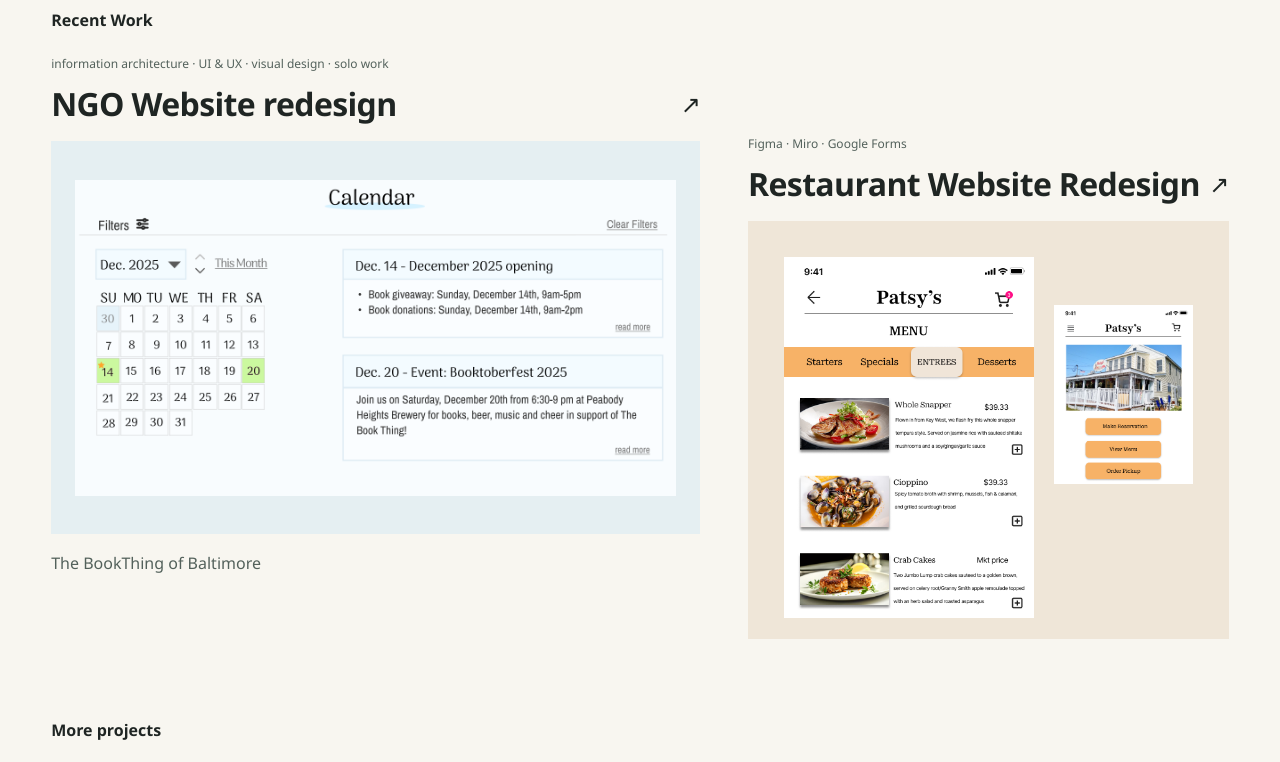
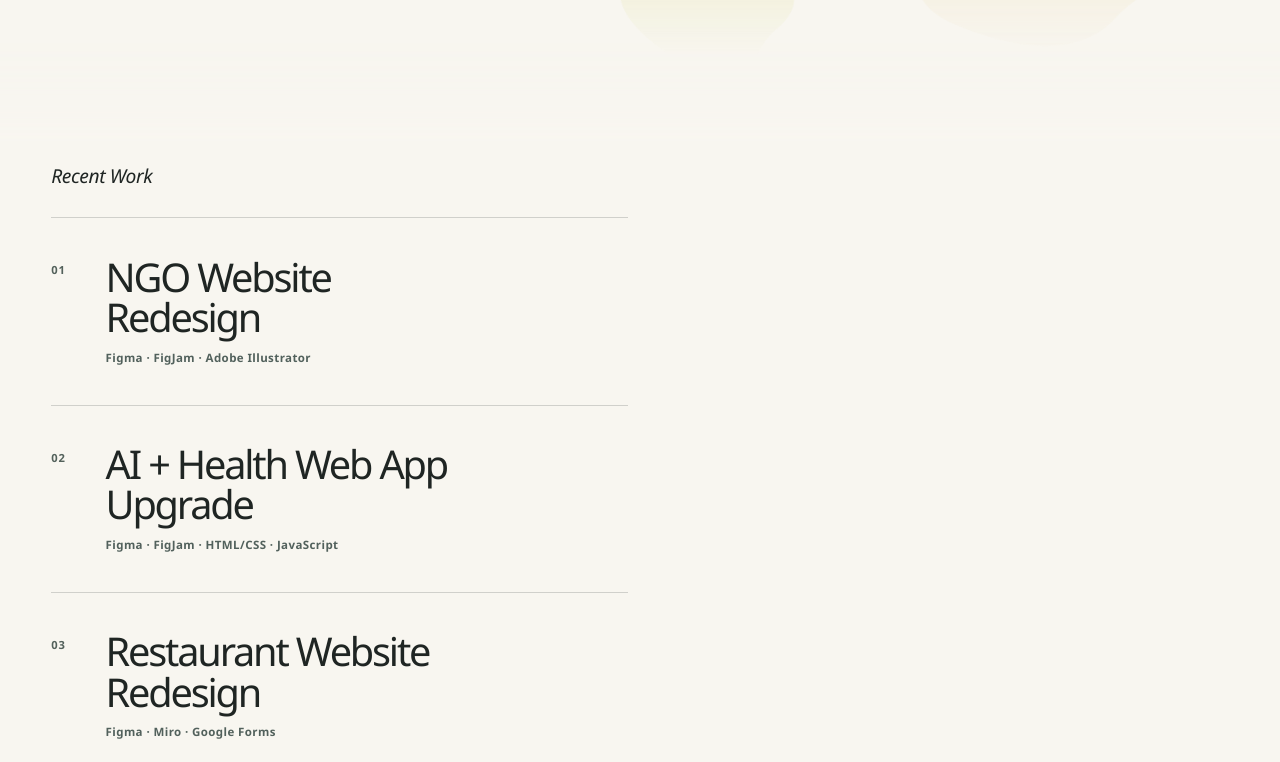
Before and after one commit to ShuyueGe/shuyuege.github.io, a React (Vite) app: page /#/ in a window 1280 px wide. Shown: the part 498-1260 px from the top of the page. Built offline with nearby package versions, Linux system fonts and the light colour scheme; a web font is replaced by a local one.

Commit message:
Restore previous homepage design

```diff
--- a/src/components/AboutSection.tsx
+++ b/src/components/AboutSection.tsx
@@ -1,17 +1,45 @@
 export function AboutSection() {
+  const focusAreas = [
+    "Product Design",
+    "UX Research",
+    "Information Architecture",
+    "Responsive Web Design",
+    "AI-assisted Prototyping",
+    "Visual Systems",
+  ];
+
   return (
     <section className="about-section about-hero page-shell" id="about">
+      <div className="about-hero__watercolor" aria-hidden="true">
+        <img
+          className="about-hero__watercolor-image"
+          src="/images/home/homepage-watercolor-bg.png"
+          alt=""
+          decoding="async"
+        />
+      </div>
+
       <div className="about-hero__content">
         <p className="about-hero__intro">
-          Hi, I&apos;m <mark className="about-hero__name">Shu</mark>. <span className="about-hero__role"></span>
+          Hi, I&apos;m <mark className="about-hero__name">Shu</mark>.
         </p>
         <h1 className="about-hero__title">
-          Product Designer<br />for clear, usable digital experiences.
+          <span className="about-hero__title-primary">Product Designer</span>
+          <span className="about-hero__title-secondary">
+            for clear, usable digital experiences.
+          </span>
         </h1>
         <p className="about-hero__description">
-          I turn complex content and user needs into structured interfaces and working prototypes across web and mobile, using AI-assisted workflows to move from research to implementation.
+          I turn complex content and user needs into structured interfaces and
+          working prototypes across web and mobile, using AI-assisted workflows
+          to move from research to implementation.
         </p>
 
+        <ul className="about-hero__focus" aria-label="Design focus areas">
+          {focusAreas.map((focusArea) => (
+            <li key={focusArea}>{focusArea}</li>
+          ))}
+        </ul>
       </div>
     </section>
   );
--- a/src/components/ProjectNameList.tsx
+++ b/src/components/ProjectNameList.tsx
@@ -30,10 +30,9 @@ export function ProjectNameList({
             <span className="project-name-list__number">
               {String(index + 1).padStart(2, "0")}
             </span>
-            <span className={`project-name-list__content${project.showcase ? " project-name-list__content--with-subtitle" : ""}`}>
-              <strong>{project.showcase?.title ?? project.title}</strong>
-              {project.showcase && <span className="project-showcase__subtitle">{project.showcase.subtitle}</span>}
-              <small>{(project.showcase?.tags ?? project.tools).join(" · ")}</small>
+            <span className="project-name-list__content">
+              <strong>{project.title}</strong>
+              <small>{project.tools.join(" · ")}</small>
             </span>
           </Link>
         </li>
--- a/src/components/ProjectShowcase.tsx
+++ b/src/components/ProjectShowcase.tsx
@@ -1,42 +1,116 @@
+import type { CSSProperties } from "react";
+import { useState } from "react";
 import { Link } from "react-router-dom";
 import { projects } from "../data/projects";
+import type { Project } from "../types/project";
+import { ProjectNameList } from "./ProjectNameList";
+
+const projectArtworkPaths: Record<string, string> = {
+  "ngo-website-redesign": "/images/projects/ngo-hover.png",
+  "ai-health-web-app-upgrade": "/images/projects/ai-health-hover.png",
+  "restaurant-website-redesign": "/images/projects/restaurant-hover.png",
+  "church-ngo-website-redesign-implementation":
+    "/images/projects/church-hover.png",
+};
+
+const projectHoverBackgrounds: Partial<Record<string, string>> = {
+  "ai-health-web-app-upgrade": "#E3EEF2",
+  "restaurant-website-redesign": "#F6EFE0",
+  "church-ngo-website-redesign-implementation": "#F7EFEA",
+};
+
+const projectActiveTitleColors: Record<string, string> = {
+  "ngo-website-redesign": "#3F5A3D",
+  "ai-health-web-app-upgrade": "#2B4157",
+  "restaurant-website-redesign": "#4F3A34",
+  "church-ngo-website-redesign-implementation": "#492A28",
+};
+
+interface ProjectArtworkProps {
+  project: Project;
+}
+
+function ProjectArtwork({ project }: ProjectArtworkProps) {
+  return (
+    <div className="project-artwork" aria-hidden="true">
+      <img
+        className="project-artwork__image"
+        src={projectArtworkPaths[project.slug]}
+        alt=""
+        decoding="async"
+      />
+    </div>
+  );
+}
 
 export function ProjectShowcase() {
-  const otherProjects = projects.filter(project => !["ngo-website-redesign", "restaurant-website-redesign"].includes(project.slug));
-  return <section className="selected-work page-shell" id="projects" aria-labelledby="work-title">
-    <div className="selected-work__heading"><h2 id="work-title">Recent Work</h2></div>
-    <div className="selected-work__features">
-      <article className="work-feature work-feature--bookthing">
-        <Link className="work-feature__link" to="/projects/ngo-website-redesign">
-          <div className="work-feature__copy">
-            <p className="work-feature__category">information architecture · UI &amp; UX · visual design · solo work</p>
-            <h3>NGO Website redesign <span aria-hidden="true">↗</span></h3>
+  const [activeProject, setActiveProject] = useState<string | null>(null);
+  const clearActiveProject = () => setActiveProject(null);
+  const activeProjectIndex = projects.findIndex(
+    (project) => project.slug === activeProject,
+  );
+  const selectedProject =
+    activeProjectIndex >= 0 ? projects[activeProjectIndex] : null;
+  const selectedProjectBackground = selectedProject
+    ? (projectHoverBackgrounds[selectedProject.slug] ??
+      `color-mix(in srgb, ${selectedProject.mutedColor} 22%, var(--color-bg))`)
+    : "var(--color-bg)";
+  const previewStyle = {
+    "--projects-active-color": selectedProjectBackground,
+    "--projects-active-title-color": selectedProject
+      ? projectActiveTitleColors[selectedProject.slug]
+      : "var(--color-text)",
+  } as CSSProperties;
+
+  return (
+    <section
+      className={`projects-section projects-section--editorial ${
+        selectedProject ? "has-active-project" : ""
+      }`}
+      id="projects"
+      style={previewStyle}
+    >
+      <div className="page-shell">
+        <div className="projects-section__intro">
+          <h2 className="projects-section__heading">Recent Work</h2>
+        </div>
+
+        <div
+          className="project-showcase__desktop project-editorial"
+          onMouseLeave={clearActiveProject}
+        >
+          <ProjectNameList
+            projects={projects}
+            activeProject={activeProject}
+            onActivate={setActiveProject}
+            onDeactivate={clearActiveProject}
+          />
+          <div className="project-artwork-layer" aria-hidden="true">
+            {selectedProject ? (
+              <ProjectArtwork
+                project={selectedProject}
+                key={selectedProject.slug}
+              />
+            ) : null}
           </div>
-          <div className="work-feature__media work-feature__calendar">
-            <div className="work-feature__screen"><img src="/images/projects/bookthing/bookthing-final-calendar-page.png" alt="BookThing Calendar concept pairing a monthly schedule with opening and event details" width="3840" height="2496" fetchPriority="high" /></div>
-          </div>
-          <p className="work-feature__description">The BookThing of Baltimore</p>
-        </Link>
-      </article>
-      <article className="work-feature work-feature--patsy">
-        <Link className="work-feature__link" to="/projects/restaurant-website-redesign">
-          <div className="work-feature__copy">
-            <p className="work-feature__category">Figma · Miro · Google Forms</p>
-            <h3>Restaurant Website Redesign <span aria-hidden="true">↗</span></h3>
-          </div>
-          <div className="work-feature__media work-feature__phones">
-            <div><img src="/images/projects/patsy/after-Menu%202.png" alt="Patsy’s revised team menu with ordering cues" width="804" height="1758" /></div>
-            <div><img src="/images/projects/patsy/after-Landing%20Page.png" alt="Patsy’s team mobile concept with reservation, menu, and pickup entry points" width="804" height="1758" /></div>
-          </div>
-          <p className="work-feature__description"></p>
-        </Link>
-      </article>
-    </div>
-    <div className="work-index">
-      <h2>More projects</h2>
-      {otherProjects.map(project => <Link className="work-index__entry" key={project.slug} to={`/projects/${project.slug}`}>
-        <h3>{project.title}</h3><span>{project.tools.join(" · ")}</span><span aria-hidden="true">↗</span>
-      </Link>)}
-    </div>
-  </section>;
+        </div>
+
+        <div className="project-editorial__mobile">
+          {projects.map((project, index) => (
+            <article className="project-mobile-entry" key={project.slug}>
+              <Link to={`/projects/${project.slug}`}>
+                <div className="project-mobile-entry__heading">
+                  <span>{String(index + 1).padStart(2, "0")}</span>
+                  <div>
+                    <h3>{project.title}</h3>
+                    <p>{project.tools.join(" · ")}</p>
+                  </div>
+                </div>
+              </Link>
+            </article>
+          ))}
+        </div>
+      </div>
+    </section>
+  );
 }
```
Also changed, not shown: public/images/home/homepage-watercolor-bg.png.
